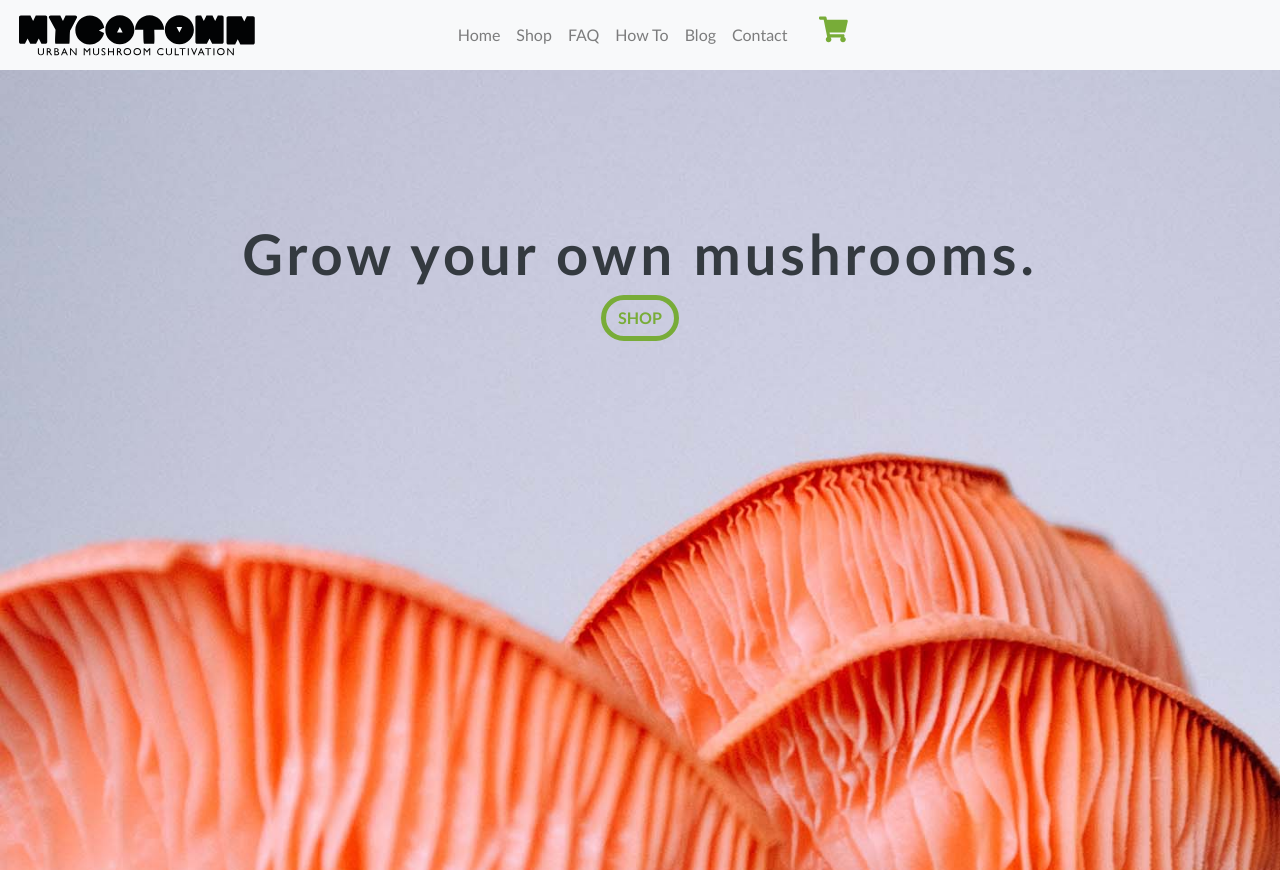
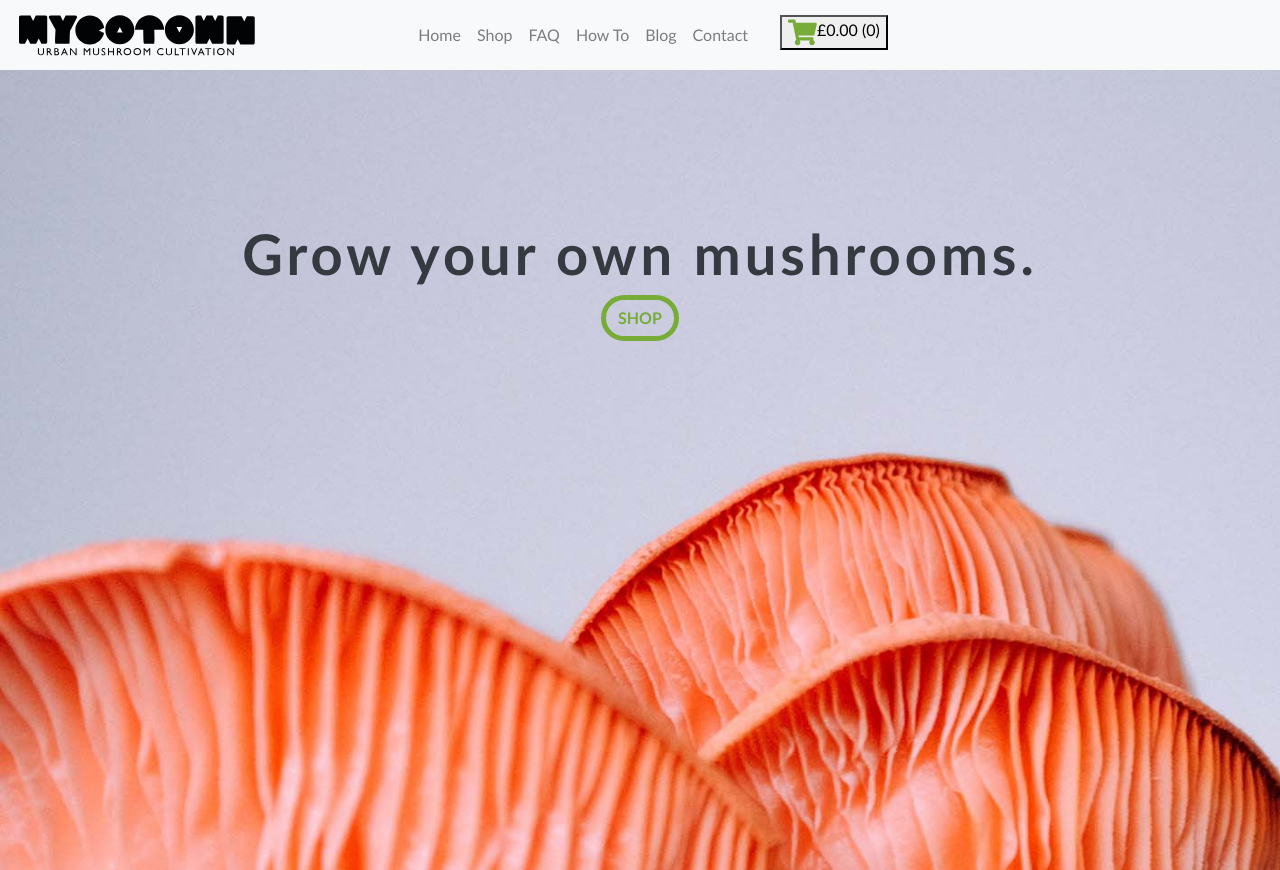
Before and after one commit to mrseanbaines/gatsby-1, a Gatsby site: page / in a window 1280 px wide. Shown: the top 870 px of the page. Built offline with nearby package versions, Linux system fonts and the light colour scheme; Gatsby itself is replaced by a stand-in of ours.

Commit message:
cart count

```diff
--- a/src/components/Globals/Navbar.js
+++ b/src/components/Globals/Navbar.js
@@ -79,7 +79,11 @@ export default class Navbar extends Component {
               )
             })}
             <li className="nav-item ml-sm-4">
-              <FaShoppingCart className="cart-icon snipcart-checkout" />
+              <button class="snipcart-checkout">
+                <FaShoppingCart className="cart-icon" />
+                <span class="snipcart-total-price">£0.00</span>
+                <span class="snipcart-items-count"> (0)</span>
+              </button>
             </li>
           </ul>
         </div>
```
